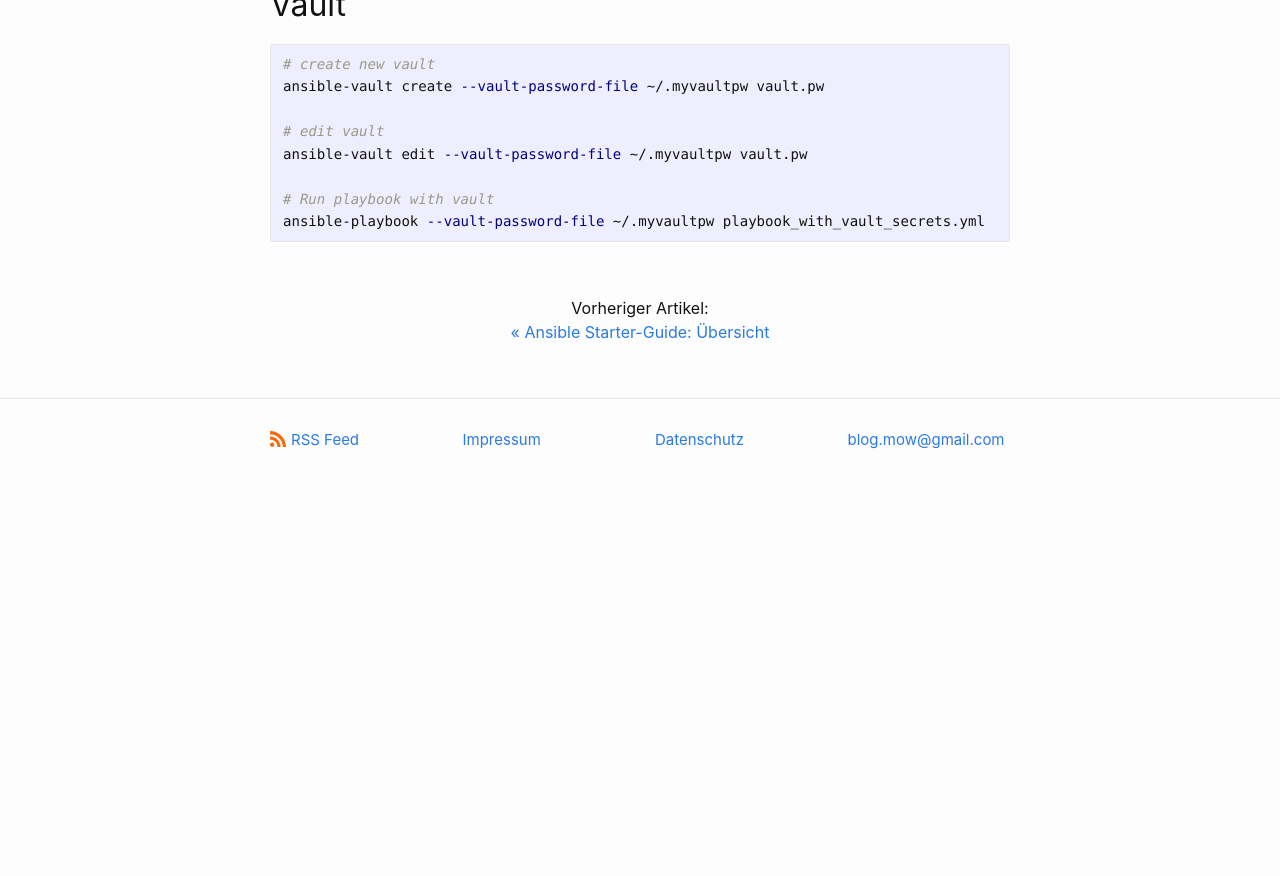
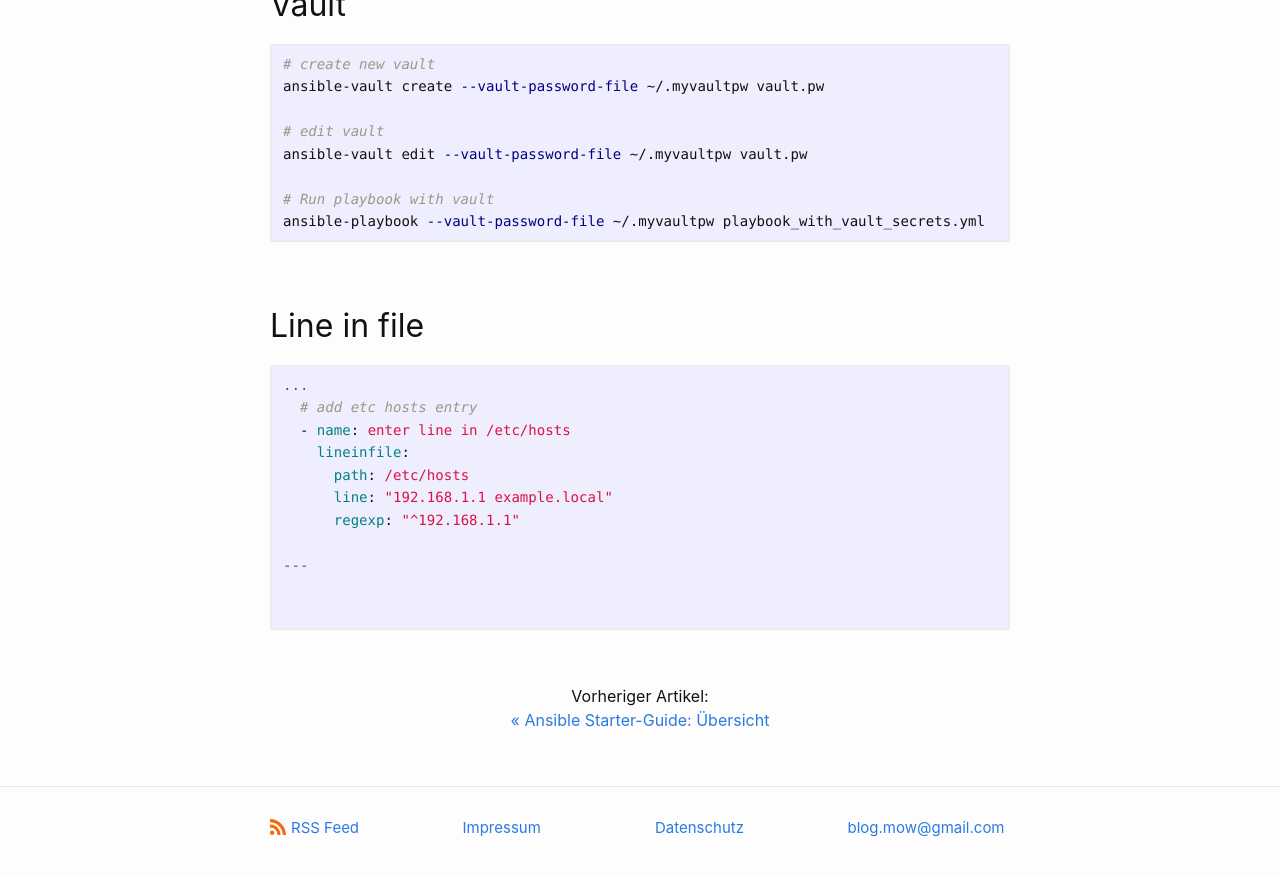
Before and after one commit to dermow/der-mow.de, a Jekyll site: the page built from _posts/2021-09-22-ansible-cheatsheet.markdown, in a window 1280 px wide and 900 px high, scrolled down 1310 px. Shown: the top 876 px of the window. Built offline with Jekyll 4.4.1, drawn with Linux system fonts in a browser that asks for light colours; comment, search, counter and statistics services are not loaded; before the commit the page ends 1821 px from its top, so only the background shows below that.

Commit message:
Update 2021-09-22-ansible-cheatsheet.markdown

````diff
--- a/_posts/2021-09-22-ansible-cheatsheet.markdown
+++ b/_posts/2021-09-22-ansible-cheatsheet.markdown
@@ -59,3 +59,18 @@ ansible-vault edit --vault-password-file ~/.myvaultpw vault.pw
 # Run playbook with vault
 ansible-playbook --vault-password-file ~/.myvaultpw playbook_with_vault_secrets.yml
 ```
+
+## Line in file
+``` yaml
+...
+  # add etc hosts entry
+  - name: enter line in /etc/hosts
+    lineinfile:
+      path: /etc/hosts
+      line: "192.168.1.1 example.local"
+      regexp: "^192.168.1.1"
+
+---
+
+
+```
````
